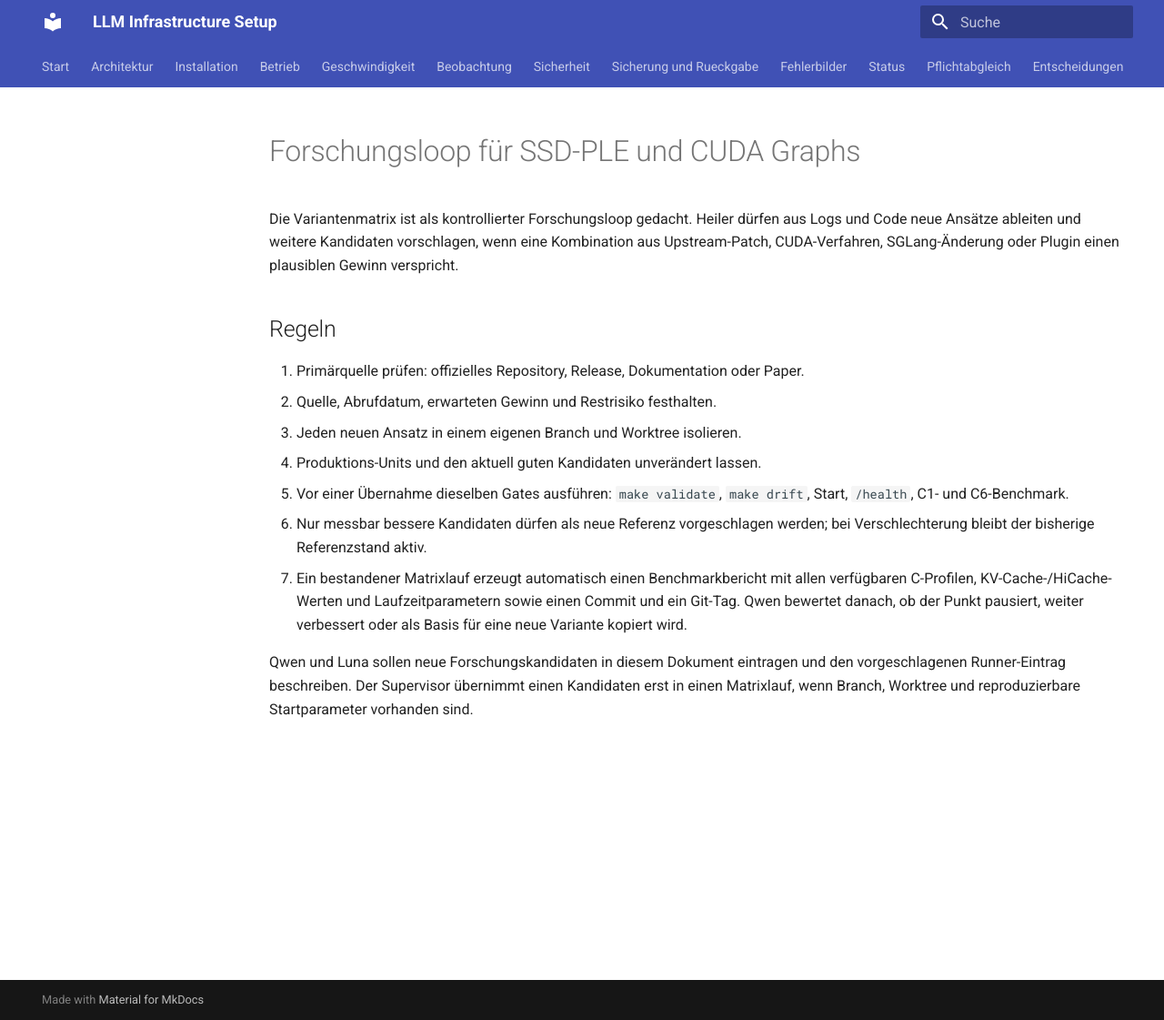
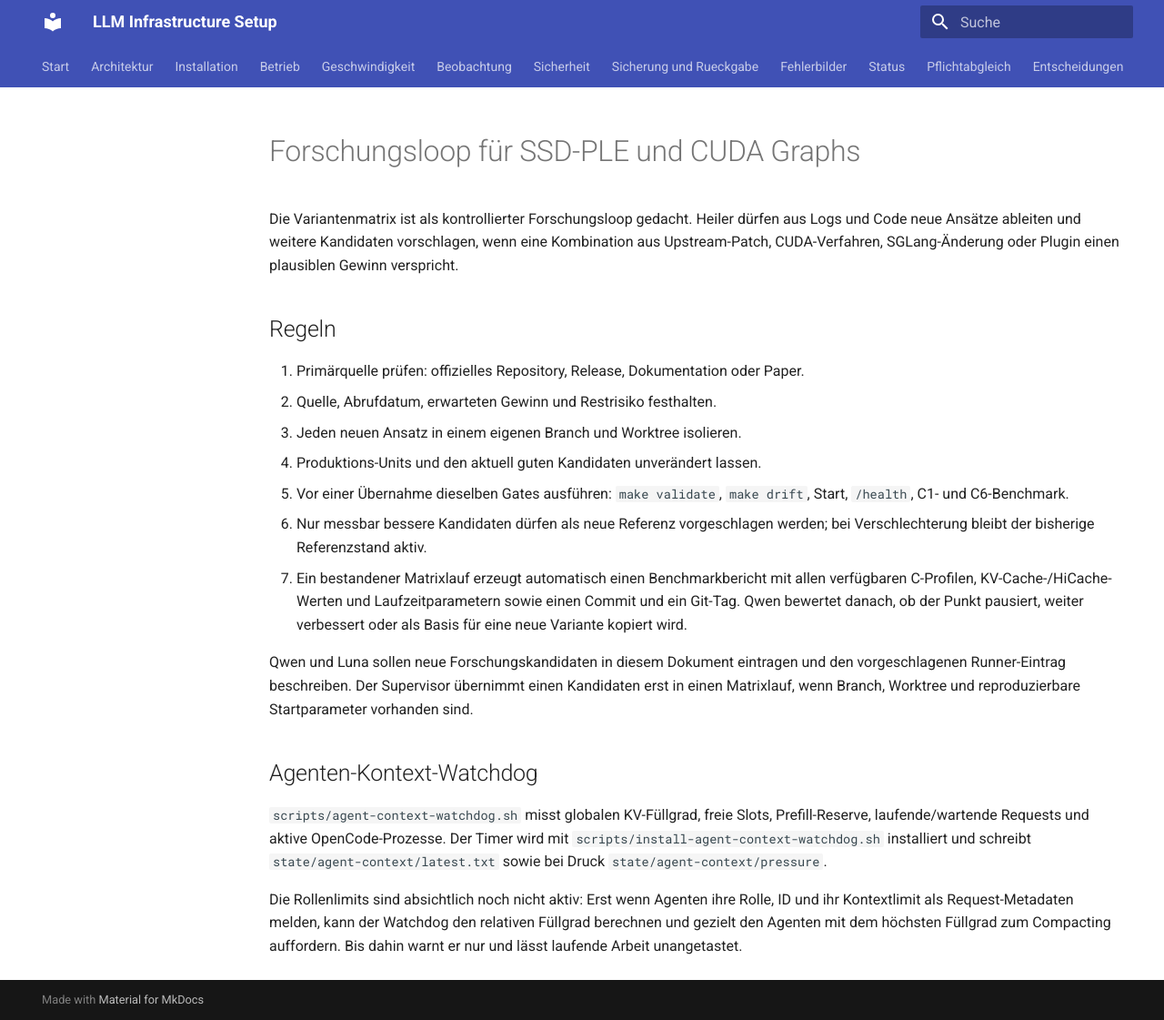
Before and after one commit to thomasdenk79-cyber/llm-infra-setup, an MkDocs documentation site: the page built from docs/research-loop.md, in a window 1280 px wide and 1121 px high. Shown: the whole window at 91% size. Built offline with MkDocs 1.6.1 and Material for MkDocs 9.7.7, drawn with Linux system fonts in a browser that asks for light colours.

```diff
--- a/docs/research-loop.md
+++ b/docs/research-loop.md
@@ -24,3 +24,16 @@ Qwen und Luna sollen neue Forschungskandidaten in diesem Dokument eintragen und
 den vorgeschlagenen Runner-Eintrag beschreiben. Der Supervisor übernimmt einen
 Kandidaten erst in einen Matrixlauf, wenn Branch, Worktree und reproduzierbare
 Startparameter vorhanden sind.
+
+## Agenten-Kontext-Watchdog
+
+`scripts/agent-context-watchdog.sh` misst globalen KV-Füllgrad, freie Slots,
+Prefill-Reserve, laufende/wartende Requests und aktive OpenCode-Prozesse. Der
+Timer wird mit `scripts/install-agent-context-watchdog.sh` installiert und
+schreibt `state/agent-context/latest.txt` sowie bei Druck `state/agent-context/pressure`.
+
+Die Rollenlimits sind absichtlich noch nicht aktiv: Erst wenn Agenten ihre Rolle,
+ID und ihr Kontextlimit als Request-Metadaten melden, kann der Watchdog den
+relativen Füllgrad berechnen und gezielt den Agenten mit dem höchsten Füllgrad
+zum Compacting auffordern. Bis dahin warnt er nur und lässt laufende Arbeit
+unangetastet.
```
Also changed, not shown: docs/HANDOFF.md (+5 -1 lines), 2 other files.
